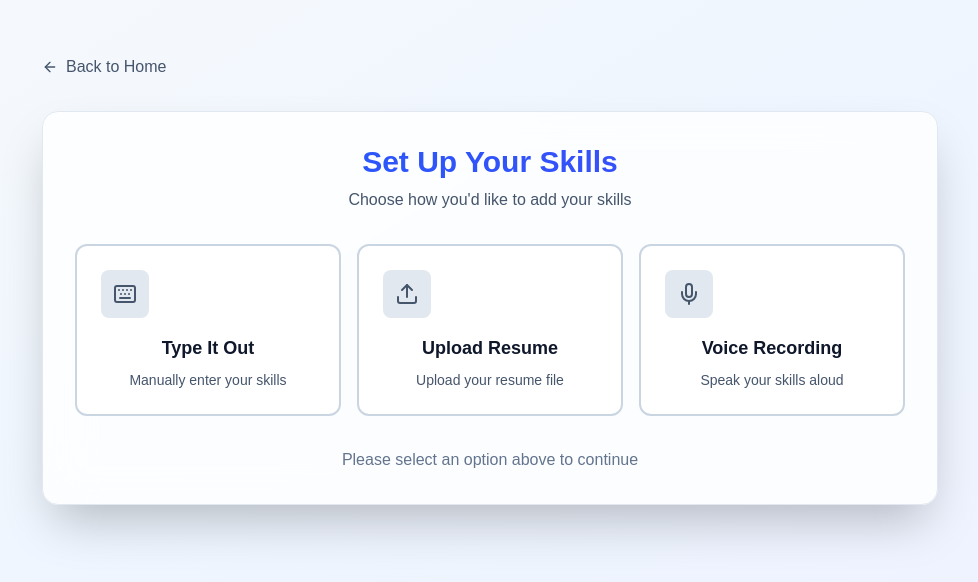
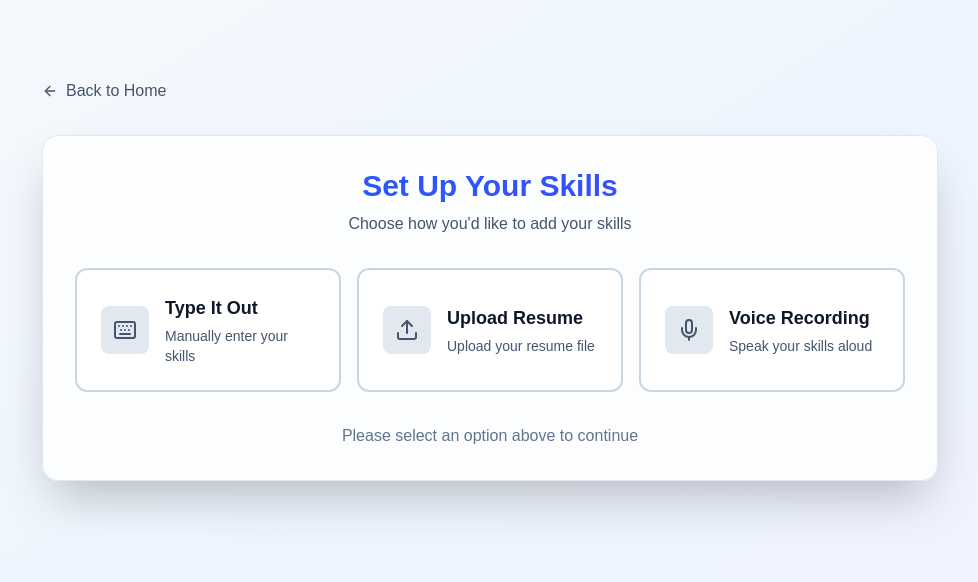
Before and after one commit to apat7/BDPA-Hackathon, a Next.js app in the folder frontend/: page /skills-setup in a window 1280 px wide. Shown: the part 120-702 px from the top of the page, without its empty margins (150-1128 px from the left). Built offline with nearby package versions, Linux system fonts and the light colour scheme; no server answers.

Commit message:
skills page updates

```diff
--- a/frontend/app/skills-setup/page.tsx
+++ b/frontend/app/skills-setup/page.tsx
@@ -3,12 +3,15 @@
 import { useState } from "react";
 import Link from "next/link";
 import { Type, Upload, Mic, ArrowLeft, FileText, Keyboard } from "lucide-react";
+import TagInput from "@/components/TagInput";
+import { SKILLS_LIST } from "@/lib/skills";
 
 type InputMethod = "typing" | "resume" | "voice";
 
 export default function SkillsSetupPage() {
   const [selectedMethod, setSelectedMethod] = useState<InputMethod | null>(null);
   const [isRecording, setIsRecording] = useState(false);
+  const [selectedSkills, setSelectedSkills] = useState<string[]>([]);
 
   return (
     <div className="min-h-screen bg-gradient-to-br from-slate-50 via-blue-50 to-indigo-50 dark:from-slate-950 dark:via-slate-900 dark:to-indigo-950 flex items-center justify-center px-6 py-12">
@@ -39,13 +42,13 @@ export default function SkillsSetupPage() {
             {/* Typing Option */}
             <button
               onClick={() => setSelectedMethod("typing")}
-              className={`p-6 rounded-xl border-2 transition-all duration-300 hover:scale-105 transform ${
+              className={`p-6 rounded-xl border-2 transition-all duration-300 hover:scale-105 transform flex items-center gap-4 ${
                 selectedMethod === "typing"
                   ? "border-blue-500 bg-blue-50 dark:bg-blue-900/20 shadow-lg scale-105"
                   : "border-slate-300 dark:border-slate-600 bg-white dark:bg-slate-700 hover:border-blue-400"
               }`}
             >
-              <div className={`w-12 h-12 rounded-lg flex items-center justify-center mb-4 transition-all duration-300 ${
+              <div className={`w-12 h-12 rounded-lg flex items-center justify-center flex-shrink-0 transition-all duration-300 ${
                 selectedMethod === "typing"
                   ? "bg-gradient-to-br from-blue-500 to-blue-600"
                   : "bg-slate-200 dark:bg-slate-600"
@@ -54,7 +57,8 @@ export default function SkillsSetupPage() {
                   selectedMethod === "typing" ? "text-white" : "text-slate-600 dark:text-slate-300"
                 }`} />
               </div>
-              <h3 className={`text-lg font-semibold mb-2 ${
+              <div className="text-left">
+                <h3 className={`text-lg font-semibold mb-1 ${
                   selectedMethod === "typing"
                     ? "text-blue-600 dark:text-blue-400"
                     : "text-slate-900 dark:text-white"
@@ -64,18 +68,19 @@ export default function SkillsSetupPage() {
                 <p className="text-sm text-slate-600 dark:text-slate-400">
                   Manually enter your skills
                 </p>
+              </div>
             </button>
 
             {/* Resume Option */}
             <button
               onClick={() => setSelectedMethod("resume")}
-              className={`p-6 rounded-xl border-2 transition-all duration-300 hover:scale-105 transform ${
+              className={`p-6 rounded-xl border-2 transition-all duration-300 hover:scale-105 transform flex items-center gap-4 ${
                 selectedMethod === "resume"
                   ? "border-blue-500 bg-blue-50 dark:bg-blue-900/20 shadow-lg scale-105"
                   : "border-slate-300 dark:border-slate-600 bg-white dark:bg-slate-700 hover:border-blue-400"
               }`}
             >
-              <div className={`w-12 h-12 rounded-lg flex items-center justify-center mb-4 transition-all duration-300 ${
+              <div className={`w-12 h-12 rounded-lg flex items-center justify-center flex-shrink-0 transition-all duration-300 ${
                 selectedMethod === "resume"
                   ? "bg-gradient-to-br from-blue-500 to-blue-600"
                   : "bg-slate-200 dark:bg-slate-600"
@@ -84,7 +89,8 @@ export default function SkillsSetupPage() {
                   selectedMethod === "resume" ? "text-white" : "text-slate-600 dark:text-slate-300"
                 }`} />
               </div>
-              <h3 className={`text-lg font-semibold mb-2 ${
+              <div className="text-left">
+                <h3 className={`text-lg font-semibold mb-1 ${
                   selectedMethod === "resume"
                     ? "text-blue-600 dark:text-blue-400"
                     : "text-slate-900 dark:text-white"
@@ -94,18 +100,19 @@ export default function SkillsSetupPage() {
                 <p className="text-sm text-slate-600 dark:text-slate-400">
                   Upload your resume file
                 </p>
+              </div>
             </button>
 
             {/* Voice Option */}
             <button
               onClick={() => setSelectedMethod("voice")}
-              className={`p-6 rounded-xl border-2 transition-all duration-300 hover:scale-105 transform ${
+              className={`p-6 rounded-xl border-2 transition-all duration-300 hover:scale-105 transform flex items-center gap-4 ${
                 selectedMethod === "voice"
                   ? "border-blue-500 bg-blue-50 dark:bg-blue-900/20 shadow-lg scale-105"
                   : "border-slate-300 dark:border-slate-600 bg-white dark:bg-slate-700 hover:border-blue-400"
               }`}
             >
-              <div className={`w-12 h-12 rounded-lg flex items-center justify-center mb-4 transition-all duration-300 ${
+              <div className={`w-12 h-12 rounded-lg flex items-center justify-center flex-shrink-0 transition-all duration-300 ${
                 selectedMethod === "voice"
                   ? "bg-gradient-to-br from-blue-500 to-blue-600"
                   : "bg-slate-200 dark:bg-slate-600"
@@ -114,7 +121,8 @@ export default function SkillsSetupPage() {
                   selectedMethod === "voice" ? "text-white" : "text-slate-600 dark:text-slate-300"
                 }`} />
               </div>
-              <h3 className={`text-lg font-semibold mb-2 ${
+              <div className="text-left">
+                <h3 className={`text-lg font-semibold mb-1 ${
                   selectedMethod === "voice"
                     ? "text-blue-600 dark:text-blue-400"
                     : "text-slate-900 dark:text-white"
@@ -124,6 +132,7 @@ export default function SkillsSetupPage() {
                 <p className="text-sm text-slate-600 dark:text-slate-400">
                   Speak your skills aloud
                 </p>
+              </div>
             </button>
           </div>
 
@@ -135,9 +144,11 @@ export default function SkillsSetupPage() {
                   <label className="block text-sm font-medium text-slate-700 dark:text-slate-300">
                     Enter your skills
                   </label>
-                  <textarea
-                    placeholder="Type your skills here... (e.g., JavaScript, React, Python, Project Management, etc.)"
-                    className="w-full h-64 px-4 py-3 rounded-lg border border-slate-300 dark:border-slate-600 bg-white dark:bg-slate-700 text-slate-900 dark:text-white placeholder-slate-400 focus:outline-none focus:ring-2 focus:ring-blue-500 focus:border-transparent transition-all duration-300 hover:border-blue-400 focus:scale-[1.01] transform resize-none"
+                  <TagInput
+                    skills={SKILLS_LIST}
+                    selectedSkills={selectedSkills}
+                    onSkillsChange={setSelectedSkills}
+                    placeholder="Type to search skills..."
                   />
                 </div>
               )}
--- /dev/null
+++ b/frontend/components/TagInput.tsx
@@ -0,0 +1,195 @@
+"use client";
+
+import { useState, useRef, useEffect } from "react";
+import { X } from "lucide-react";
+
+interface TagInputProps {
+  skills: string[];
+  selectedSkills: string[];
+  onSkillsChange: (skills: string[]) => void;
+  placeholder?: string;
+}
+
+export default function TagInput({
+  skills,
+  selectedSkills,
+  onSkillsChange,
+  placeholder = "Type to search skills...",
+}: TagInputProps) {
+  const [inputValue, setInputValue] = useState("");
+  const [suggestions, setSuggestions] = useState<string[]>([]);
+  const [showSuggestions, setShowSuggestions] = useState(false);
+  const [selectedIndex, setSelectedIndex] = useState(-1);
+  const inputRef = useRef<HTMLInputElement>(null);
+  const dropdownRef = useRef<HTMLDivElement>(null);
+
+  // Filter suggestions based on input
+  useEffect(() => {
+    if (inputValue.trim() === "") {
+      setSuggestions([]);
+      setShowSuggestions(false);
+      return;
+    }
+
+    const filtered = skills
+      .filter(
+        (skill) =>
+          skill.toLowerCase().includes(inputValue.toLowerCase()) &&
+          !selectedSkills.includes(skill)
+      )
+      .slice(0, 10); // Limit to 10 suggestions
+
+    setSuggestions(filtered);
+    setShowSuggestions(filtered.length > 0);
+    setSelectedIndex(-1);
+  }, [inputValue, skills, selectedSkills]);
+
+  // Close dropdown when clicking outside
+  useEffect(() => {
+    const handleClickOutside = (event: MouseEvent) => {
+      if (
+        dropdownRef.current &&
+        !dropdownRef.current.contains(event.target as Node) &&
+        inputRef.current &&
+        !inputRef.current.contains(event.target as Node)
+      ) {
+        setShowSuggestions(false);
+      }
+    };
+
+    document.addEventListener("mousedown", handleClickOutside);
+    return () => document.removeEventListener("mousedown", handleClickOutside);
+  }, []);
+
+  const handleInputChange = (e: React.ChangeEvent<HTMLInputElement>) => {
+    setInputValue(e.target.value);
+  };
+
+  const handleInputFocus = () => {
+    if (suggestions.length > 0) {
+      setShowSuggestions(true);
+    }
+  };
+
+  const handleSelectSkill = (skill: string) => {
+    if (!selectedSkills.includes(skill)) {
+      onSkillsChange([...selectedSkills, skill]);
+    }
+    setInputValue("");
+    setShowSuggestions(false);
+    inputRef.current?.focus();
+  };
+
+  const handleRemoveSkill = (skillToRemove: string) => {
+    onSkillsChange(selectedSkills.filter((skill) => skill !== skillToRemove));
+  };
+
+  const handleKeyDown = (e: React.KeyboardEvent<HTMLInputElement>) => {
+    if (!showSuggestions || suggestions.length === 0) {
+      if (e.key === "Enter" && inputValue.trim() !== "") {
+        // Try to add the input as a new skill if it matches
+        const exactMatch = skills.find(
+          (skill) => skill.toLowerCase() === inputValue.trim().toLowerCase()
+        );
+        if (exactMatch && !selectedSkills.includes(exactMatch)) {
+          handleSelectSkill(exactMatch);
+        }
+      }
+      return;
+    }
+
+    switch (e.key) {
+      case "ArrowDown":
+        e.preventDefault();
+        setSelectedIndex((prev) =>
+          prev < suggestions.length - 1 ? prev + 1 : prev
+        );
+        break;
+      case "ArrowUp":
+        e.preventDefault();
+        setSelectedIndex((prev) => (prev > 0 ? prev - 1 : -1));
+        break;
+      case "Enter":
+        e.preventDefault();
+        if (selectedIndex >= 0 && selectedIndex < suggestions.length) {
+          handleSelectSkill(suggestions[selectedIndex]);
+        } else if (suggestions.length > 0) {
+          handleSelectSkill(suggestions[0]);
+        }
+        break;
+      case "Escape":
+        setShowSuggestions(false);
+        setSelectedIndex(-1);
+        break;
+    }
+  };
+
+  return (
+    <div className="relative">
+      {/* Selected Skills Chips */}
+      {selectedSkills.length > 0 && (
+        <div className="flex flex-wrap gap-2 mb-3">
+          {selectedSkills.map((skill) => (
+            <div
+              key={skill}
+              className="inline-flex items-center gap-2 px-3 py-1.5 rounded-lg bg-gradient-to-r from-blue-500 to-indigo-600 text-white text-sm font-medium animate-fade-in-up hover:scale-105 transition-all duration-300"
+            >
+              <span>{skill}</span>
+              <button
+                type="button"
+                onClick={() => handleRemoveSkill(skill)}
+                className="hover:bg-white/20 rounded-full p-0.5 transition-colors"
+                aria-label={`Remove ${skill}`}
+              >
+                <X className="w-3.5 h-3.5" />
+              </button>
+            </div>
+          ))}
+        </div>
+      )}
+
+      {/* Input Field */}
+      <div className="relative">
+        <input
+          ref={inputRef}
+          type="text"
+          value={inputValue}
+          onChange={handleInputChange}
+          onFocus={handleInputFocus}
+          onKeyDown={handleKeyDown}
+          placeholder={placeholder}
+          className="w-full px-4 py-3 rounded-lg border border-slate-300 dark:border-slate-600 bg-white dark:bg-slate-700 text-slate-900 dark:text-white placeholder-slate-400 focus:outline-none focus:ring-2 focus:ring-blue-500 focus:border-transparent transition-all duration-300 hover:border-blue-400 focus:scale-[1.01] transform"
+        />
+
+        {/* Suggestions Dropdown */}
+        {showSuggestions && suggestions.length > 0 && (
+          <div
+            ref={dropdownRef}
+            className="absolute z-50 w-full mt-2 bg-white dark:bg-slate-800 border border-slate-200 dark:border-slate-700 rounded-lg shadow-2xl max-h-60 overflow-y-auto animate-fade-in-up"
+          >
+            {suggestions.map((skill, index) => (
+              <button
+                key={skill}
+                type="button"
+                onClick={() => handleSelectSkill(skill)}
+                className={`w-full text-left px-4 py-3 hover:bg-blue-50 dark:hover:bg-blue-900/20 transition-colors ${
+                  index === selectedIndex
+                    ? "bg-blue-50 dark:bg-blue-900/20"
+                    : ""
+                } ${
+                  index === 0 ? "rounded-t-lg" : ""
+                } ${
+                  index === suggestions.length - 1 ? "rounded-b-lg" : ""
+                }`}
+              >
+                <span className="text-slate-900 dark:text-white font-medium">
+                  {skill}
+                </span>
+              </button>
+            ))}
+          </div>
+        )}
+      </div>
+    </div>
+  );
+}
--- /dev/null
+++ b/frontend/lib/skills.ts
@@ -0,0 +1,44 @@
+// Predefined list of skills for autocomplete
+export const SKILLS_LIST = [
+  // Programming Languages
+  "JavaScript",
+  "TypeScript",
+  "Python",
+  "Java",
+  "C++",
+  "C#",
+  "Go",
+  "Rust",
+  "Swift",
+  "Kotlin",
+
+  // Web Frameworks
+  "React",
+  "Vue.js",
+  "Angular",
+  "Next.js",
+  "Node.js",
+  "Express",
+  "Django",
+  "Flask",
+  "FastAPI",
+
+  // Tools & Technologies
+  "Git",
+  "Docker",
+  "Kubernetes",
+  "AWS",
+  "Azure",
+  "MongoDB",
+  "PostgreSQL",
+  "MySQL",
+  "Redis",
+
+  // Soft Skills
+  "Project Management",
+  "Team Leadership",
+  "Communication",
+  "Problem Solving",
+  "Agile",
+  "Scrum",
+];
```
Also changed, not shown: frontend/contexts/AuthContext.tsx (+8 -0 lines). Lines whose indentation alone changed are shown as unchanged.
